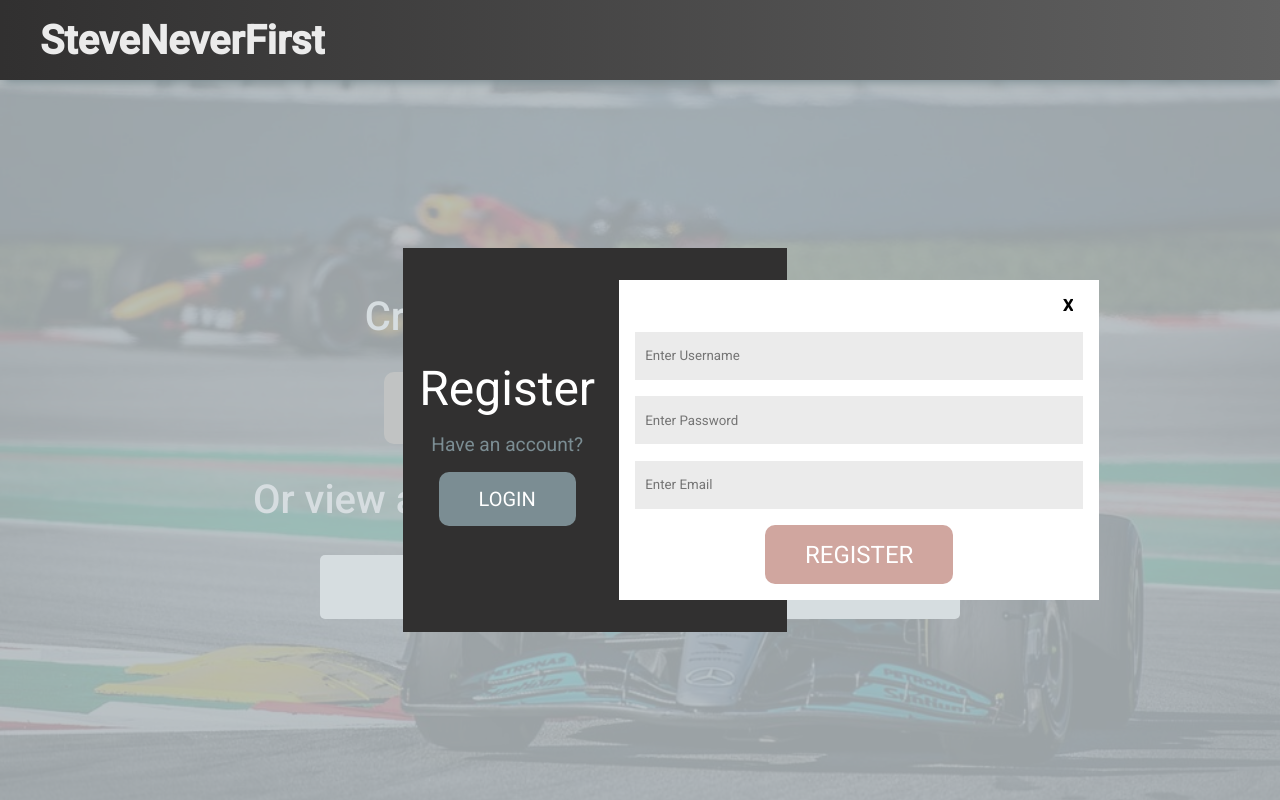
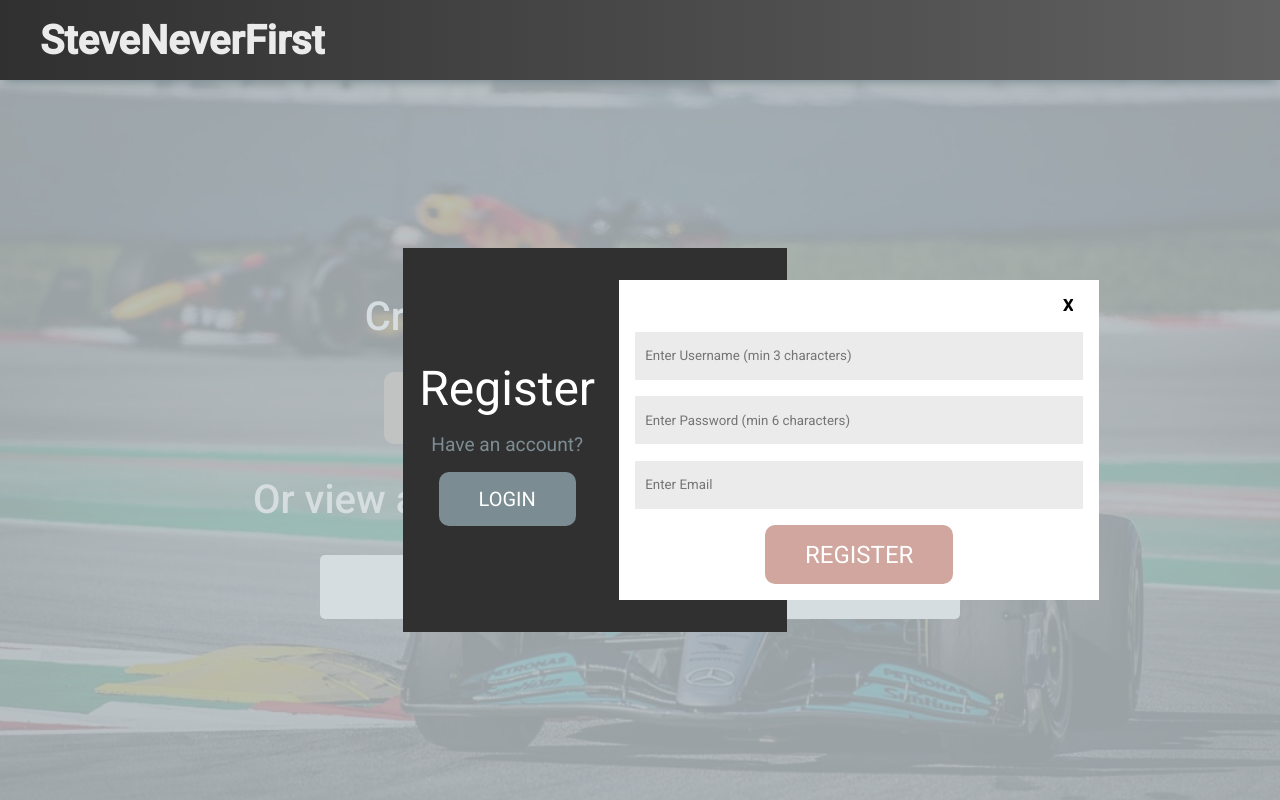
Before and after one commit to polarbear23/project-team-fullstack-free-choice, a React (Create React App) app: page / in a window 1280 px wide. Both pictures are taken after a click on the button "REGISTER". Built offline with nearby package versions, Linux system fonts and the light colour scheme.

Commit message:
auth fixed

```diff
--- a/src/client/App.jsx
+++ b/src/client/App.jsx
@@ -19,20 +19,26 @@ export const App = () => {
     const navigate = useNavigate();
 
     useEffect(() => {
-        if (!localStorage.getItem(LOCAL_STORAGE.TOKEN)) return;
+        const token = localStorage.getItem(LOCAL_STORAGE.TOKEN);
+
+        if (!token) {
+            return;
+        }
 
         const authenticateUser = async () => {
             try {
                 const response = await fetch(API_URL.GET, {
                     method: HTTP_METHOD.GET,
                     headers: {
-                        Authorization: localStorage.getItem(LOCAL_STORAGE.TOKEN),
+                        Authorization: token,
                     },
                 });
 
                 const result = await response.json();
 
-                if (result) setUser(result.data.username);
+                if (result) {
+                    setUser(result.data.username);
+                }
             } catch (error) {
                 console.log(error);
             }
@@ -42,7 +48,9 @@ export const App = () => {
     }, []);
 
     useEffect(() => {
-        if (!user) return;
+        if (!user) {
+            return;
+        }
 
         navigate(`/${user}`);
     }, [user]);
@@ -60,15 +68,9 @@ export const App = () => {
                     )}
                     {user && (
                         <>
-                            <Route
-                                path={`/${user}`} element={<Homepage />}
-                            />
-                            <Route
-                                path="/:user/:competitionId" element={<Competition />}
-                            />
-                            <Route
-                                path="/:user/:competitionId/:seasonId" element={<Season />}
-                            />
+                            <Route path={`/${user}`} element={<Homepage />} />
+                            <Route path="/:user/:competitionId" element={<Competition />} />
+                            <Route path="/:user/:competitionId/:seasonId" element={<Season />} />
                             <Route path="*" element={<Homepage />} />
                         </>
                     )}
--- a/src/client/components/Login.jsx
+++ b/src/client/components/Login.jsx
@@ -29,7 +29,9 @@ export const Login = (props) => {
 
         const result = await postFormToServer(API_URL.LOGIN, form);
 
-        if (!result.token || !result.data) return;
+        if (!result || result.error) {
+            return;
+        }
 
         localStorage.setItem(LOCAL_STORAGE.TOKEN, result.token);
 
--- a/src/client/components/Register.jsx
+++ b/src/client/components/Register.jsx
@@ -30,7 +30,9 @@ export const Register = (props) => {
 
         const result = await postFormToServer(API_URL.REGISTER, form);
 
-        if (!result.token) return;
+        if (!result || result.error) {
+            return;
+        }
 
         localStorage.setItem(LOCAL_STORAGE.TOKEN, result.token);
 
@@ -67,18 +69,20 @@ export const Register = (props) => {
                         className="welcomeform-form-input"
                         name="username"
                         type="text"
-                        placeholder="Enter Username"
+                        placeholder="Enter Username (min 3 characters)"
                         value={form.username}
                         required
+                        minLength="3"
                         onChange={handleChange}
                     />
                     <input
                         className="welcomeform-form-input"
                         name="password"
                         type="password"
-                        placeholder="Enter Password"
+                        placeholder="Enter Password (min 6 characters)"
                         value={form.password}
                         required
+                        minLength="6"
                         onChange={handleChange}
                     />
                     <input
```
